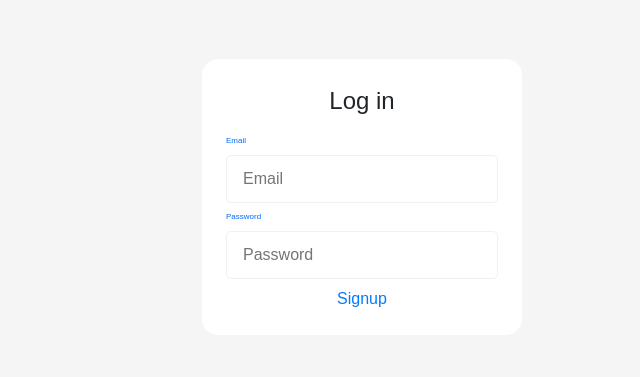
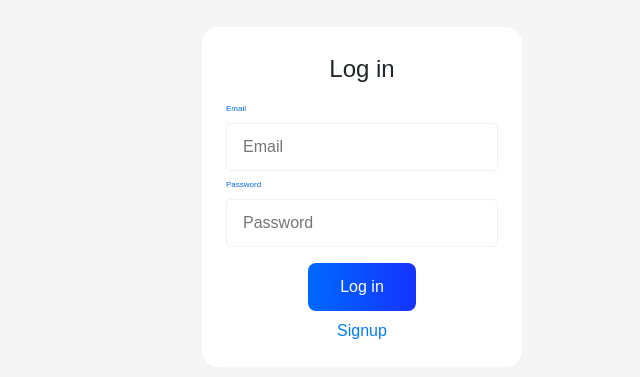
Before and after one commit to guzmonne/website-parser, a React (Create React App) app: page /auth in a window 1280 px wide. Shown: the part 195-572 px from the top of the page, without its empty margins (278-918 px from the left). Built offline with nearby package versions, Linux system fonts and the light colour scheme; what aws-amplify would draw is missing.

Commit message:
improved login and signup components

```diff
--- a/src/App/Auth/Auth.css
+++ b/src/App/Auth/Auth.css
@@ -33,3 +33,7 @@
   margin-top: 0.5rem;
   text-decoration: none;
 }
+
+.Auth form button {
+  margin-top: 1rem;
+}
--- a/src/App/Auth/Login/Login.js
+++ b/src/App/Auth/Login/Login.js
@@ -1,6 +1,7 @@
 import React from 'react';
 import { Link } from 'react-router-dom';
 import { Input } from '../../../common/Input/';
+import { Button } from '../../../common/Button/';
 
 export var Login = ({ state, handleChange, handleSubmit }) => (
   <div className="Login">
@@ -20,6 +21,7 @@ export var Login = ({ state, handleChange, handleSubmit }) => (
         onChange={handleChange('password')}
         type="password"
       />
+      <Button type="submit">Log in</Button>
       <Link to="/auth/signup">Signup</Link>
     </form>
   </div>
--- a/src/App/Auth/Signup/Signup.js
+++ b/src/App/Auth/Signup/Signup.js
@@ -1,6 +1,7 @@
 import React from 'react';
 import { Link } from 'react-router-dom';
 import { Input } from '../../../common/Input/';
+import { Button } from '../../../common/Button/';
 
 export var Signup = ({ state, handleChange, handleSubmit }) => (
   <div className="Signup">
@@ -25,10 +26,11 @@ export var Signup = ({ state, handleChange, handleSubmit }) => (
 
       <Input
         placeholder="Repeat password"
-        value={state.password}
+        value={state.repeatPassword}
         onChange={handleChange('repeatPassword')}
         type="password"
       />
+      <Button type="submit">Signup</Button>
       <Link to="/auth">Log in</Link>
     </form>
   </div>
--- /dev/null
+++ b/src/common/Button/Button.css
@@ -0,0 +1,27 @@
+.Button {
+  background: linear-gradient(90deg, #0069ff, #1633ff);
+  color: #fff;
+  appearance: none;
+  margin: 0;
+  border: 0;
+  overflow: visible;
+  font: inherit;
+  font-weight: 400;
+  text-transform: none;
+  display: inline-block;
+  padding: 0 2rem;
+  vertical-align: middle;
+  cursor: pointer;
+  border-radius: 0.5rem;
+  transition: all 0.25s cubic-bezier(0.645, 0.045, 0.355, 1);
+  line-height: 3rem;
+  height: 3rem;
+  font-size: 1rem;
+  text-decoration: none;
+  text-align: center;
+  white-space: nowrap;
+}
+
+.Button:hover {
+  background: linear-gradient(90deg, #0069ff, #0069ff);
+}
--- /dev/null
+++ b/src/common/Button/Button.js
@@ -0,0 +1,8 @@
+import React from 'react';
+import classnames from 'classnames';
+
+export var Button = ({ className, children, ...props }) => (
+  <button {...props} className={classnames('Button', className)}>
+    {children}
+  </button>
+);
--- /dev/null
+++ b/src/common/Button/index.js
@@ -0,0 +1,3 @@
+import './Button.css';
+
+export * from './Button.js';
--- a/src/common/recompose/withFormHandlers.js
+++ b/src/common/recompose/withFormHandlers.js
@@ -14,7 +14,10 @@ export default function withFormHandlers(initialState, onSubmit) {
     }),
     withHandlers({
       handleChange: ({ setState }) => key => e => setState(key, e.target.value),
-      handleSubmit: ({ state }) => () => onSubmit(state)
+      handleSubmit: ({ state }) => e => {
+        e.preventDefault();
+        onSubmit(state);
+      }
     })
   );
 }
--- a/src/index.css
+++ b/src/index.css
@@ -1,5 +1,10 @@
 :root {
   --blue: #0069ff;
+}
+
+html {
+  font-family: Sailec-Bold, system-ui, -apple-system, BlinkMacSystemFont,
+    Segoe UI, Roboto, Helvetica Neue, Helvetica, Arial, sans-serif;
 }
 
 body {
```
